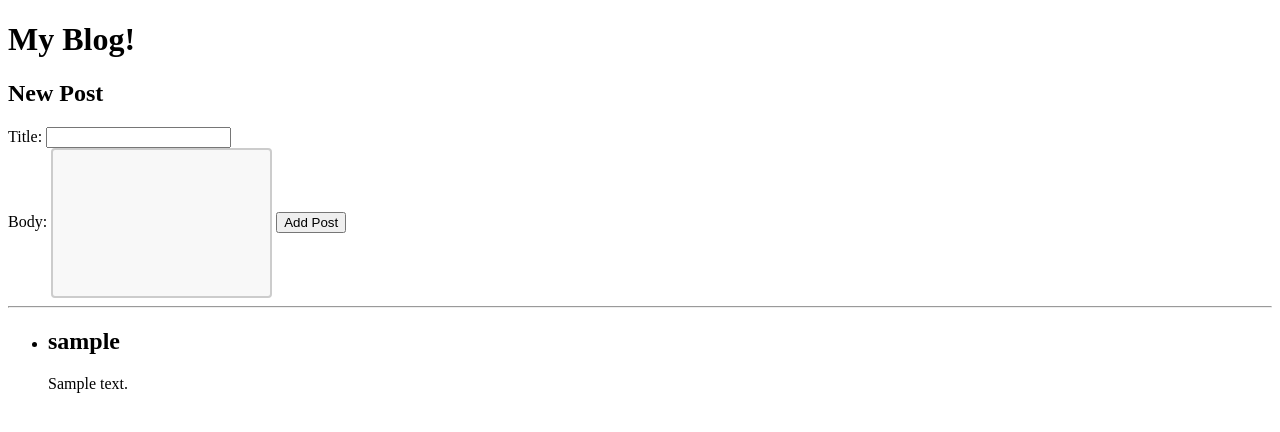
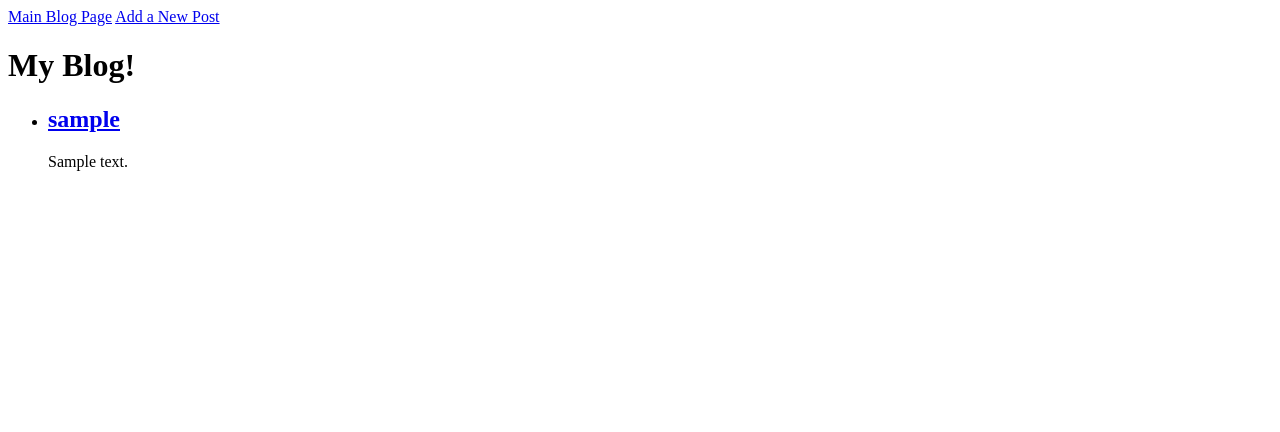
Before and after one commit to BigKev47/build-a-blog, a Flask app: template templates/blog.html in a window 1280 px wide. Shown: the top 432 px of the page. Run offline with Flask 2, Linux system fonts and the light colour scheme; the template is opened without the code that fills it: most values are stand-ins (such as "Sample title", 1, 10 or a date in 2020); data that the repository does not hold is empty.

Commit message:
Working final, no CSS

```diff
--- a/main.py
+++ b/main.py
@@ -20,32 +20,55 @@ class Blog(db.Model):
         self.body = body
 
 
-@app.route('/', methods=['POST', 'GET'])
-def index():
+@app.route('/new_post', methods=['POST', 'GET'])
+def new_post():
 
+    #~if request.method == 'POST':
+        #~blog_slug = request.form['slug']
+        #~blog_body = request.form['body']
+        #~new_blog = Blog(blog_slug, blog_body)
+        #~db.session.add(new_blog)
+        #~db.session.commit()
+
+
+    return render_template('newpost.html', title="New Blog Post")
+
+@app.route('/redirect', methods=['GET','POST'])
+def new_post_redirect():
     if request.method == 'POST':
         blog_slug = request.form['slug']
         blog_body = request.form['body']
         new_blog = Blog(blog_slug, blog_body)
         db.session.add(new_blog)
         db.session.commit()
+    id = Blog.query.order_by(Blog.id.desc()).first().id
 
-    blogs = Blog.query.all()
-    return render_template('blog.html',title="My Blog",
-        blogs = blogs)
-#~
-#~
-#~@app.route('/delete-task', methods=['POST'])
-#~def delete_task():
-#~
-    #~task_id = int(request.form['task-id'])
-    #~task = Task.query.get(task_id)
-    #~task.completed = True
-    #~db.session.add(task)
-    #~db.session.commit()
-#~
-    #~return redirect('/')
-#~
+    return redirect("/blog?id="+str(id))
+
+
+@app.route('/blog', methods = ['POST','GET'])
+def index():
+
+    if request.args.get('id') != None:
+        id = request.args.get('id')
+        entry = Blog.query.filter(Blog.id==id).one()
+
+        return render_template('blog-post.html', entry = entry)
+
+    else:
+        blogs = Blog.query.all()
+        return render_template('blog.html',title="My Blog",
+            blogs = blogs)
+
+#~@app.route('/blog', methods=['GET'])
+#~def get_entry():
+    #~id = request.args.get('id')
+    #~entry = Blog.query.filter(Blog.id==id).one()
+    #~print(entry)
+    #~return render_template('blog-post.html', entry = entry)
+
+
+
 
 if __name__ == '__main__':
     app.run()
--- a/templates/base.html
+++ b/templates/base.html
@@ -16,6 +16,8 @@
         <title>{{title}}</title>
     </head>
 <body>
+    <a href = "/blog">Main Blog Page</a>
+    <a href = "/new_post">Add a New Post</a>
 
     {% block content %}
     {% endblock %}
--- /dev/null
+++ b/templates/blog-post.html
@@ -0,0 +1,6 @@
+{% extends "base.html" %}
+
+{% block content %}
+    <h1>{{ entry.slug }}</h1><br>
+    <p>{{ entry.body }}</p>
+{% endblock %}
--- a/templates/blog.html
+++ b/templates/blog.html
@@ -2,20 +2,6 @@
 
 {% block content %}
     <h1>My Blog!</h1>
-    <h2>New Post</h2>
-    <form method='post'>
-        <label>
-            Title:
-            <input type="text" name='slug' />
-        </label><br>
-        <label>
-            Body:
-            <input type="textarea" name='body' />
-        </label>
-        <input type="submit" value='Add Post' />
-    </form>
-
-    <hr />
 
     {% if blogs|length == 0 %}
     <p>No entries yet</p>
@@ -23,7 +9,7 @@
 
         <ul>
             {% for blog in blogs %}
-            <li><h2>{{ blog.slug }}</h2>
+            <li><h2><a href="/blog?id={{blog.id}}">{{ blog.slug }}</a></h2>
             <p>{{ blog.body }}</p></li>
             {% endfor %}
         </ul>
```
Also changed, not shown: templates/newpost.html (added, +19 -0 lines).
